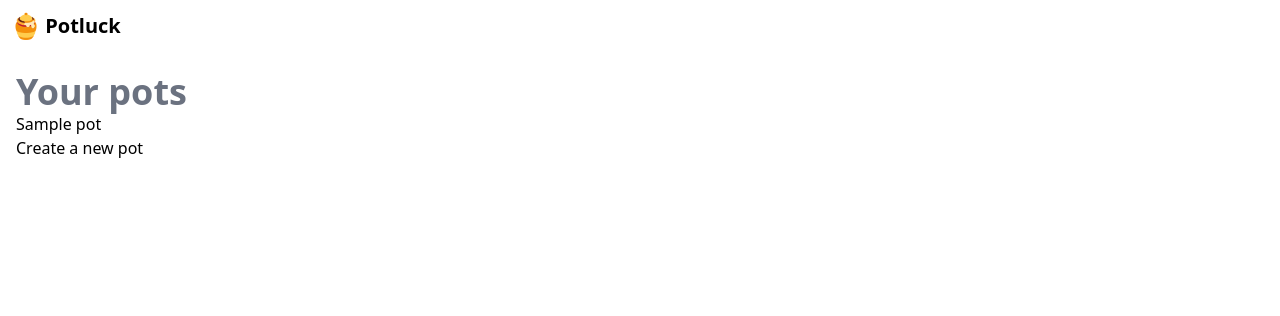
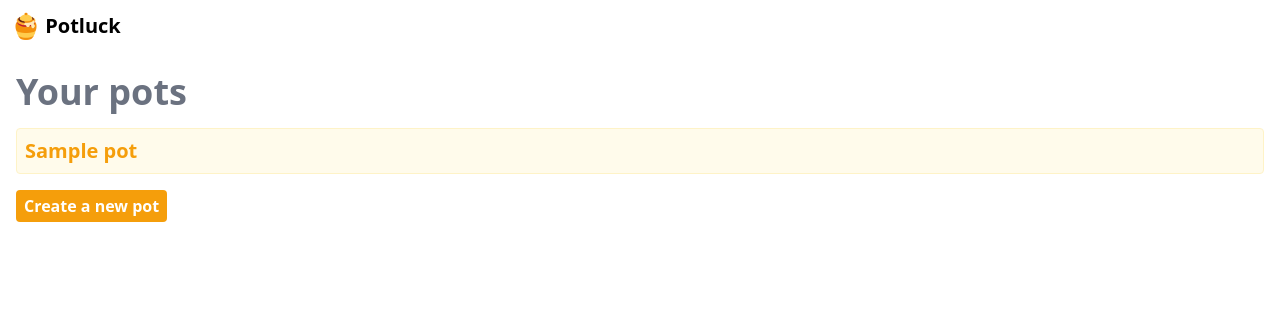
Before and after one commit to tbrlpld/potluck, a Django app: template potluck/pots/templates/pots/pot_list.html in a window 1280 px wide. Shown: the top 316 px of the page. Run offline with Django 3.2, Linux system fonts and the light colour scheme; the template is opened without the code that fills it: most values are stand-ins (such as "Sample title", 1, 10 or a date in 2020); style sheets or scripts are compiled from the project's sources.

Commit message:
Add pot list style

```diff
--- a/potluck/pots/templates/pots/pot_list.html
+++ b/potluck/pots/templates/pots/pot_list.html
@@ -2,15 +2,15 @@
 
 {% block content %}
     {% include "components/heading-1.html" with heading="Your pots" %}
-    {% if pots  %}
-        <ul>
+    {% if pots %}
+        <ul class="my-4">
             {% for pot in pots  %}
              <li>
-                <a href="{% url 'pot_detail' pot.id %}">{{ pot.name }}</a>
+                <a href="{% url 'pot_detail' pot.id %}" class="block my-3 p-2 text-xl text-yellow-500 font-semibold bg-yellow-50 hover:border-yellow-200 active:bg-yellow-100 border border-yellow-100 rounded">{{ pot.name }}</a>
             </li>
             {% endfor %}
         </ul>
-        <a href="{% url 'pot_create' %}">Create a new pot</a>
+        <a href="{% url 'pot_create' %}" class="inline-block py-1 px-2 btn">Create a new pot</a>
     {% else %}
         <div class="my-5 py-20 text-center box">
             <p>
--- a/potluck/pots/views.py
+++ b/potluck/pots/views.py
@@ -10,6 +10,7 @@ from potluck.pots.models import Pot
 class PotListView(generic.ListView):
     model = Pot
     context_object_name = "pots"
+    ordering = "-id"
 
 
 class PotDetailView(generic.DetailView):
--- a/potluck/static/src/style.css
+++ b/potluck/static/src/style.css
@@ -8,7 +8,7 @@
 }
 
 .btn {
-    @apply bg-yellow-500 hover:bg-yellow-600 active:bg-yellow-700 text-white font-semibold rounded-sm
+    @apply bg-yellow-500 hover:bg-yellow-600 active:bg-yellow-700 text-white font-semibold rounded
 }
 
 .errorlist {
```
